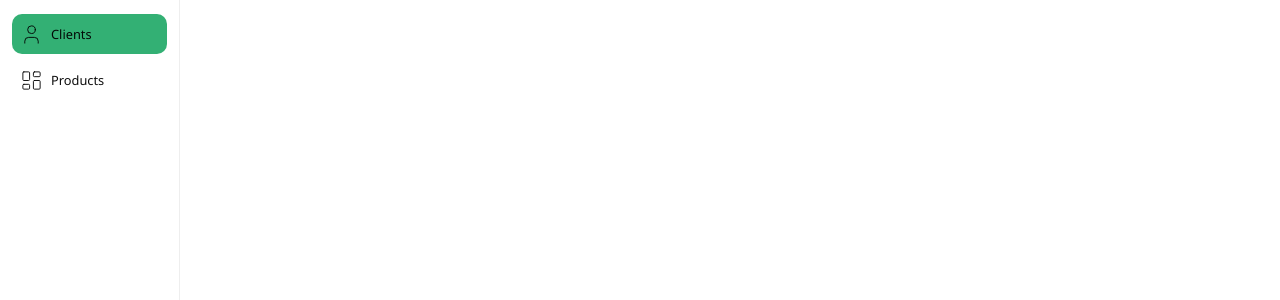
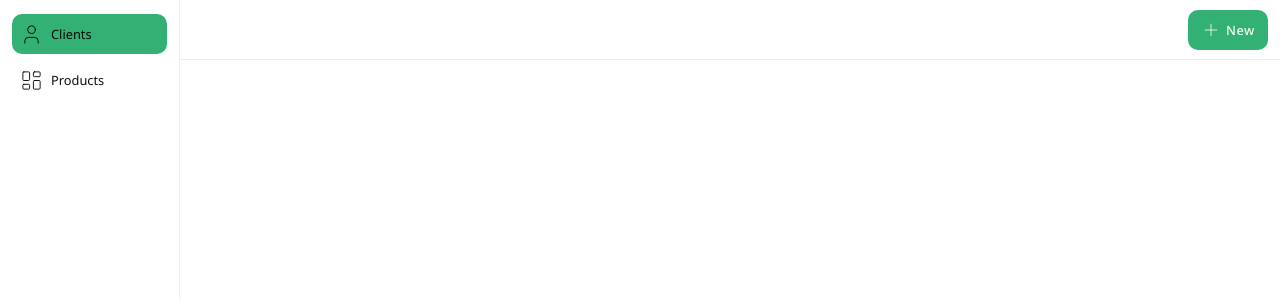
Before and after one commit to nathan2slime/kawa, a Vue app: page / in a window 1280 px wide. Before the commit this address had no page. Shown: the top 300 px of the page. Built offline with nearby package versions, Linux system fonts and the light colour scheme; the HTML template or start-up script is replaced by a standard one.

Commit message:
feat: navbar component was created (#4)

```diff
--- a/src/app.vue
+++ b/src/app.vue
@@ -1,12 +1,9 @@
 <script setup lang="ts">
-import {  RouterView } from 'vue-router'
-import Menu from "@/components/core/menu/menu.component.vue";
+import Root from '@/components/layout/root/root.component.vue';
 </script>
 
 <template>
-  <Menu />
-  <RouterView />
+  <Root />
 </template>
 
-<style scoped>
-</style>
+<style scoped></style>
--- a/src/components/core/button/button.component.vue
+++ b/src/components/core/button/button.component.vue
@@ -34,6 +34,11 @@ button {
     border 0.3s;
   height: 40px;
 
+  display: flex;
+  justify-content: center;
+  align-items: center;
+  gap: 5px;
+
   &.block {
     width: 100%;
   }
--- a/src/components/core/menu/menu.component.vue
+++ b/src/components/core/menu/menu.component.vue
@@ -35,7 +35,7 @@ onMounted(() => {
 </script>
 
 <template>
-  <div class="app-menu">
+  <aside class="app-menu">
     <router-link
       @click="() => onChangeActiveRoute(i.path)"
       :to="i.path"
@@ -46,7 +46,7 @@ onMounted(() => {
         <component :is="i.child" :size="23" :strokeWidth="1" />
       </MenuItem>
     </router-link>
-  </div>
+  </aside>
 </template>
 
 <style scoped lang="scss">
--- /dev/null
+++ b/src/components/layout/navbar/navbar.component.vue
@@ -0,0 +1,19 @@
+<script setup lang="ts">
+
+</script>
+
+<template>
+  <header class="app-navbar">
+    <slot />
+  </header>
+</template>
+
+<style scoped lang="scss">
+.app-navbar {
+  width: 100%;
+  height: 60px;
+  padding: 10px 12px;
+
+  border-bottom: 1px solid $color-border-200;
+}
+</style>
--- /dev/null
+++ b/src/components/layout/root/root.component.vue
@@ -0,0 +1,25 @@
+<script setup lang="ts">
+import { RouterView } from 'vue-router';
+
+import Menu from '@/components/core/menu/menu.component.vue';
+</script>
+
+<template>
+  <div class="root-layout">
+    <Menu />
+
+    <RouterView />
+  </div>
+</template>
+
+<style scoped lang="scss">
+.root-layout {
+  display: flex;
+
+  width: 100vw;
+  height: 100vh;
+
+  overflow-y: auto;
+  overflow-x: hidden;
+}
+</style>
--- /dev/null
+++ b/src/pages/index/index.page.vue
@@ -0,0 +1,34 @@
+<script setup lang="ts">
+import { PlusIcon } from 'lucide-vue-next';
+
+import Navbar from '@/components/layout/navbar/navbar.component.vue';
+import Button from '@/components/core/button/button.component.vue';
+</script>
+
+<template>
+  <div class="index-page">
+    <Navbar>
+      <Button block class="add-client">
+        <PlusIcon :size="20" :strokeWidth="1" />
+        New
+      </Button>
+    </Navbar>
+  </div>
+</template>
+
+<style scoped lang="scss">
+.index-page {
+  width: 100%;
+
+  header {
+    display: flex;
+    justify-content: flex-end;
+  }
+
+  .add-client {
+    width: 100%;
+    max-width: 80px;
+    font-weight: 500;
+  }
+}
+</style>
--- a/src/views/index/index.vue
+++ b/src/pages/products/products.page.vue
@@ -6,5 +6,4 @@ import Menu from '@/components/core/menu/menu.component.vue';
 </template>
 
 <style scoped lang="scss">
-
 </style>
--- a/src/router/index.ts
+++ b/src/router/index.ts
@@ -1,6 +1,7 @@
 import { createRouter, createWebHistory } from 'vue-router';
 
-import Index from '../views/index/index.vue';
+import Index from '@/pages/index/index.page.vue';
+import Products from '@/pages/products/products.page.vue';
 
 const router = createRouter({
   history: createWebHistory(import.meta.env.BASE_URL),
@@ -10,6 +11,11 @@ const router = createRouter({
       name: 'index',
       component: Index,
     },
+    {
+      path: '/products',
+      name: 'products',
+      component: Products,
+    },
   ],
 });
 
```
